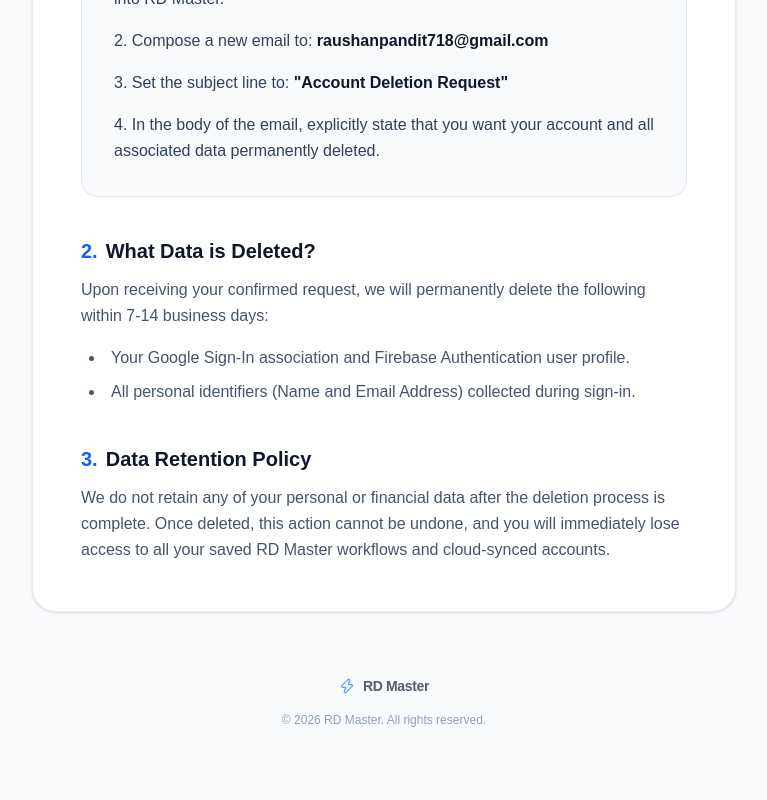
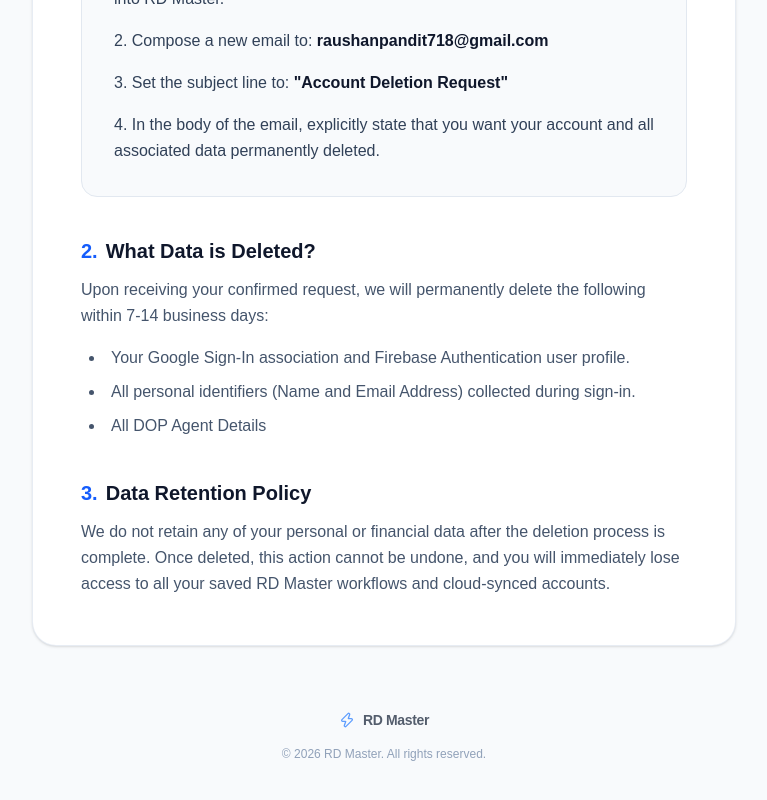
Before and after one commit to krraushan98/rd-master, a Next.js app: page /account-deletion in a window 1280 px wide. Shown: the part 605-1405 px from the top of the page, without its empty margins (256-1023 px from the left). Built offline with nearby package versions, Linux system fonts and the light colour scheme.

Commit message:
fix detail

```diff
--- a/app/account-deletion/page.jsx
+++ b/app/account-deletion/page.jsx
@@ -80,7 +80,7 @@
               <ul className="list-disc list-inside space-y-2 text-slate-600 leading-relaxed pl-2">
                 <li>Your Google Sign-In association and Firebase Authentication user profile.</li>
                 <li>All personal identifiers (Name and Email Address) collected during sign-in.</li>
-
+                <li>All DOP Agent Details</li>
               </ul>
             </div>
 
```
